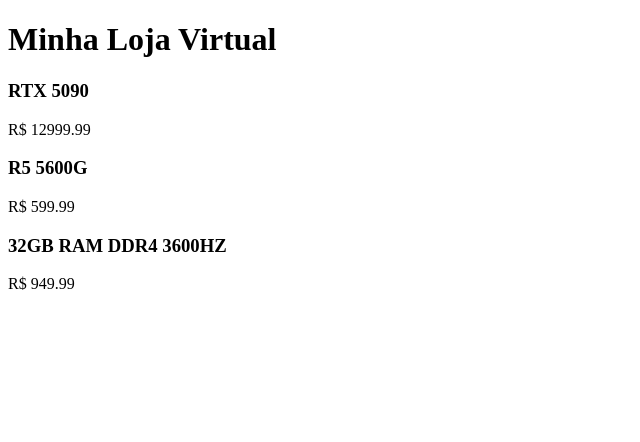
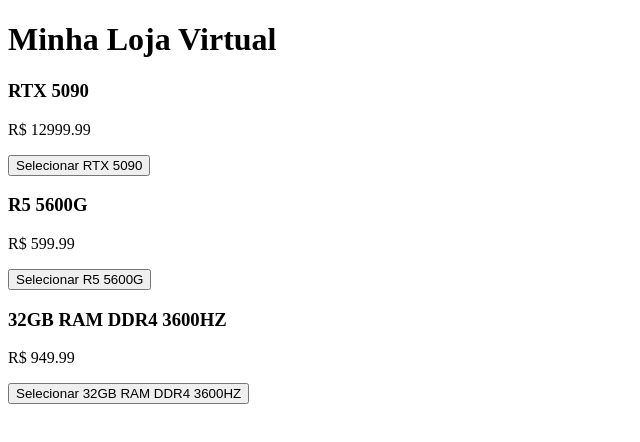
Before and after one commit to DrackLuax/e-commerce, an Angular app in the folder leonardo_fontinele/e-commerce/: page / in a window 1280 px wide. Shown: the top 442 px of the page, without its empty margins (0-640 px from the left). Built offline with nearby package versions, Linux system fonts and the light colour scheme.

Commit message:
feat: integra pipe de preço formatado no componente produto

```diff
--- a/leonardo_fontinele/e-commerce/src/app/components/produto/produto.html
+++ b/leonardo_fontinele/e-commerce/src/app/components/produto/produto.html
@@ -1,4 +1,5 @@
 <div class="produto">
     <h3>{{nome | uppercase}}</h3>
     <p>{{preco | precoFormatado}}</p>
+    <button (click)="selecionarProduto()">Selecionar {{nome}}</button>
 </div>
--- a/leonardo_fontinele/e-commerce/src/app/components/produto/produto.ts
+++ b/leonardo_fontinele/e-commerce/src/app/components/produto/produto.ts
@@ -1,4 +1,4 @@
-import { Component, Input, Output, EventEmitter, input } from '@angular/core';
+import { Component, Input, Output, EventEmitter } from '@angular/core';
 import { UpperCasePipe, CurrencyPipe } from '@angular/common';
 import { PrecoFormatadoPipe } from '../../pipes/preco-formatado-pipe';
 
@@ -10,6 +10,12 @@
 })
 // adcionando a classe Produto com as propriedades produto, preço, mostrarProduto, mostrarPreco
 export class Produto {
+  //entrada de dados da lista Produtos em lista-produtos
   @Input() nome: string = '';
   @Input() preco: number = 0;
+  //Saída de dados de lista Produtos selecionados para lista-produtos
+  @Output() produtoSelecionado = new EventEmitter<string>();
+  selecionarProduto(){
+    this.produtoSelecionado.emit(this.nome);
+  }
 }
```
